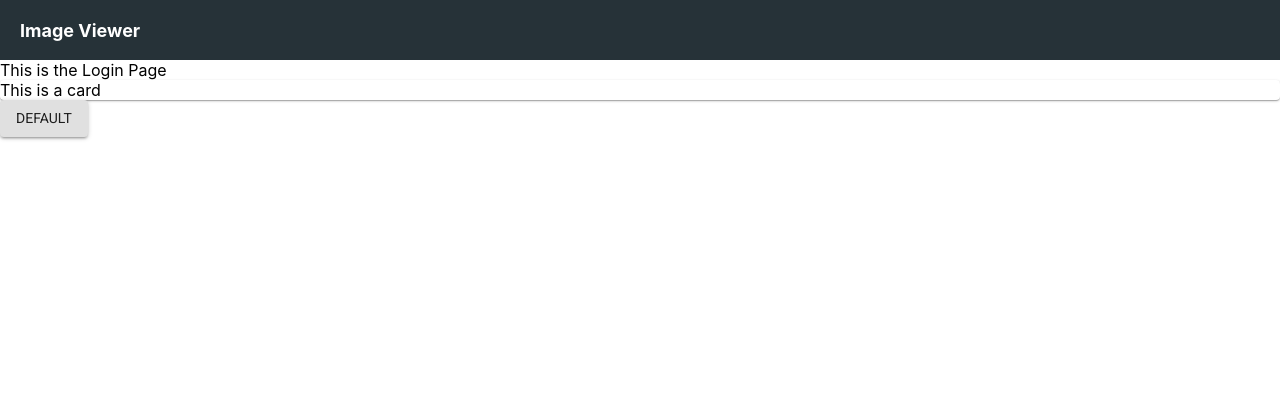
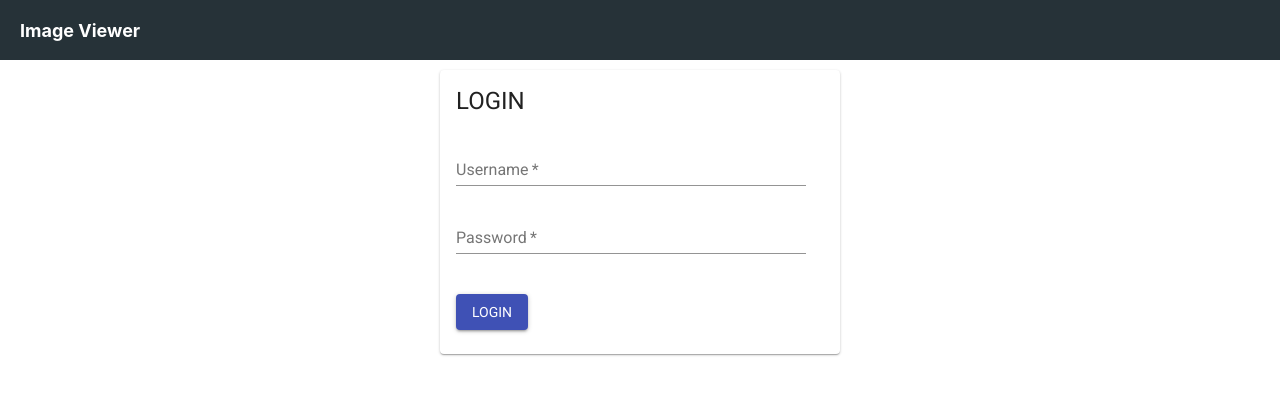
Before and after one commit to bartbeni-git/UpgradProject7, a React (Create React App) app: page / in a window 1280 px wide. Shown: the top 394 px of the page. Built offline with nearby package versions, Linux system fonts and the light colour scheme.

Commit message:
Basic Login Page Front end done

```diff
--- a/src/screens/login/Login.js
+++ b/src/screens/login/Login.js
@@ -3,8 +3,19 @@ import React,{Component} from 'react';
 // import Home from "./screens/home/home";
 // import Profile from "./screens/profile/Profile";
 import Header from "../../common/header/Header"
-import Card from '@material-ui/core/Card';
-import { Button } from '@material-ui/core';
+// import Box from '@material-ui/core/Box';
+import {
+    Button,
+    Card,
+    CardContent,
+    FormControl,
+    FormHelperText,
+    Input,
+    InputLabel,
+    Typography } from '@material-ui/core';
+
+import './Login.css'
+
 // Constant stores crendtials and token
 const userDetails = {
     username: 'bart',
@@ -30,10 +41,45 @@ class Login extends Component{
         return(
             <div>
                 <div><Header/></div>
-                <div className='login-card-flex-container'>This is the Login Page
-                </div>
-                <Card className='login-card'>This is a card</Card>
-                <Button variant="contained">Default</Button>
+                <div className='login-card-flex-container'>
+                <Card className='login-card'>
+                <CardContent>
+                <FormControl className='login-form-control'>
+                            <Typography variant="h5">
+                                <div fontWeight='fontWeightBold'>
+                                    LOGIN
+                                </div>
+                            </Typography>
+                        </FormControl>
+                        <br/>
+                        <br/>
+                            <FormControl required className='login-form-control'>
+                                <InputLabel htmlFor='username'>Username</InputLabel>
+                                <Input id='username' name='username' type='text' onChange={this.onUsernameFieldChange}/>
+                                <FormHelperText className={this.state.usernameHelperTextDisplay}><span
+                                    className='form-helper-text-red-color'>required</span></FormHelperText>
+                            </FormControl>
+                        <br/>
+                        <br/>
+                            <FormControl required className='login-form-control'>
+                                <InputLabel htmlFor='password'>Password</InputLabel>
+                                <Input id='password' name='password' type='password'
+                                       onChange={this.onPasswordFieldChange}/>
+                                <FormHelperText className={this.state.passwordHelperTextDisplay}><span
+                                    className='form-helper-text-red-color'>required</span></FormHelperText>
+                            </FormControl>
+                        <br/>
+                        <br/>
+                        <FormHelperText className={this.state.incorrectCredentialHelperTextDisplay}><span
+                                className='form-helper-text-red-color'>Incorrect username and/or password</span></FormHelperText>
+                        <br/>
+                            <FormControl>
+                                <Button variant='contained' color='primary' onClick={this.onLogin}>Login</Button>
+                           </FormControl>
+                </CardContent>
+                </Card>
+
+            </div>
             </div>
         )
           }
```
